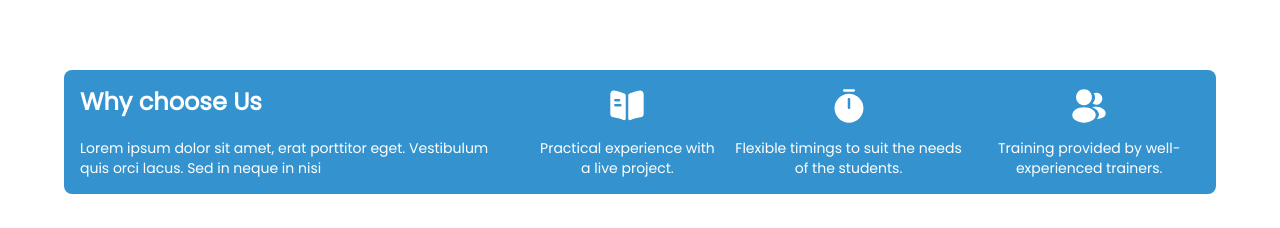
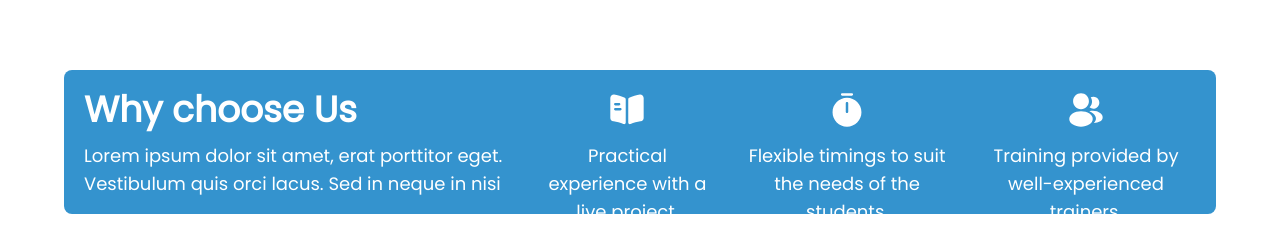
Before and after one commit to adharsh2000/alo_edu_hub, a React (Vite) app: page / in a window 1280 px wide. Shown: the part 572-800 px from the top of the page. Built offline with nearby package versions, Linux system fonts and the light colour scheme; the HTML template or start-up script is replaced by a standard one.

Commit message:
hero card bug fixed

```diff
--- a/src/Components/Hero.jsx
+++ b/src/Components/Hero.jsx
@@ -9,7 +9,7 @@ import { Link } from "react-router-dom";
 const Hero = () => {
   return (
     <div className="mb-10">
-      <main className="md:h-[550px] flex flex-col md:flex-row">
+      <main className="md:h-[550px] flex flex-col-reverse md:flex-row">
         {/* <img src={HeroImg} alt="" /> */}
         <div
           style={{ backgroundImage: `url(${CircularOne})` }}
@@ -37,7 +37,7 @@ const Hero = () => {
             </p>
           </Fade>
           <Link to="/getstarted">
-            <button className="bg-app-color ml-10 mt-4 text-white p-3 rounded-md">
+            <button className="bg-app-color ml-10 mt-4 mb-10 md:mb-0 text-white p-3 rounded-md">
               Get Started
             </button>
           </Link>
@@ -48,30 +48,30 @@ const Hero = () => {
           </div>
         </Fade>
       </main>
-      <div className="bg-app-color w-[90%] md:w-[90%] mx-auto p-4 rounded-lg flex flex-col md:flex-row  gap-4">
+      <div className="bg-app-color w-[90%] md:w-[90%] md:h-36 md:p-5 mx-auto p-4 rounded-lg flex flex-col md:flex-row  gap-4">
         <Fade bottom>
         <div className="flex flex-col gap-3 text-center justify-around md:justify-between md:text-start">
-          <h2 className="text-white font-bold md:text-2xl">Why choose Us</h2>
-          <p className="text-white text-xs md:text-sm">
+          <h2 className="text-white font-bold md:text-4xl">Why choose Us</h2>
+          <p className="text-white text-xs md:text-lg text-center md:text-start">
             Lorem ipsum dolor sit amet, erat porttitor eget. Vestibulum quis
             orci lacus. Sed in neque in nisi
           </p>
         </div>
         <div className="flex flex-col gap-3 items-center text-center justify-around md:items-center md:justify-between">
           <img src={BookIcon} alt="book" className="w-10" />
-          <p className="text-white text-xs md:text-sm">
+          <p className="text-white text-md md:text-lg">
             Practical experience with a live project.
           </p>
         </div>
         <div className="flex flex-col gap-3 items-center text-center justify-around md:items-center md:justify-between">
           <img src={Clock} alt="clock" className="w-10" />
-          <p className="text-white text-xs md:text-sm">
+          <p className="text-white text-md md:text-lg">
             Flexible timings to suit the needs of the students.
           </p>
         </div>
         <div className="flex flex-col gap-3 items-center text-center justify-around md:items-center md:justify-between">
           <img src={Avatars} alt="avatar" className="w-10" />
-          <p className="text-white text-xs md:text-sm">
+          <p className="text-white text-md md:text-lg">
             Training provided by well-experienced trainers.
           </p>
         </div>
```
